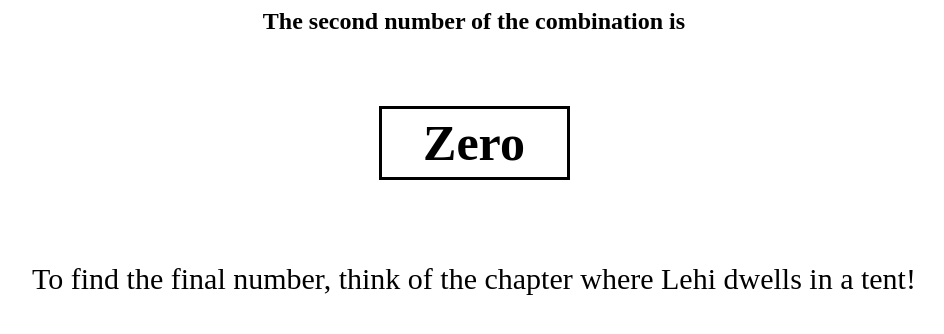
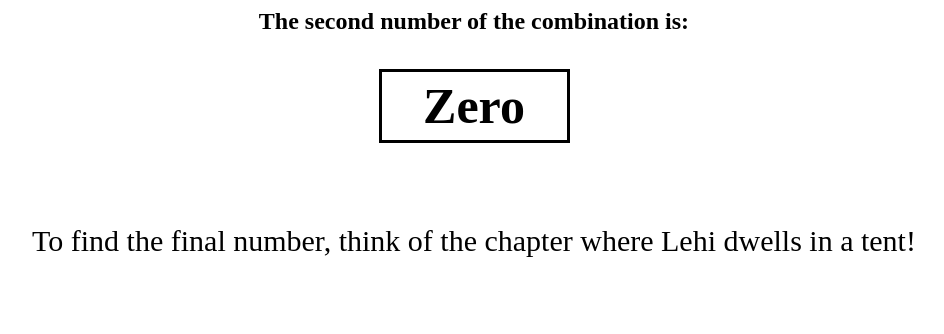
Before and after one commit to weed-set/weed-set.github.io, a plain HTML site: page index.html in a window 1280 px wide. Shown: the whole page, without its empty margins (166-1110 px from the left). Drawn offline with Linux system fonts and the light colour scheme; a web font is replaced by a local one.

Commit message:
Update index.html

```diff
--- a/index.html
+++ b/index.html
@@ -4,15 +4,14 @@
     <link rel="favicon" type="image/png" src="jonahisbeast2.png" />
     <style>
       @font-face { font-family: Epic Code Font; src: url('https://clue.jonahisbeast.com/EpicCodeFont.ttf'); }
-      body { font-family: Epic Code Font; }
-      h1 { font-size: 50; border: solid; width: 175; padding: 5; }
-      p { font-size: 30; }
+      body       { font-family: Epic Code Font; }
+      h1         { font-size: 50; border: solid; width: 175; padding: 5; }
+      p          { font-size: 30; }
     </style>
   </head>
   <body>
     <center>
-      <h2>The second number of the combination is</h2>
-      <br>
+      <h2>The second number of the combination is:</h2>
       <h1>Zero</h1>
       <br>
       <p>To find the final number, think of the chapter where Lehi dwells in a tent!</p>
```
